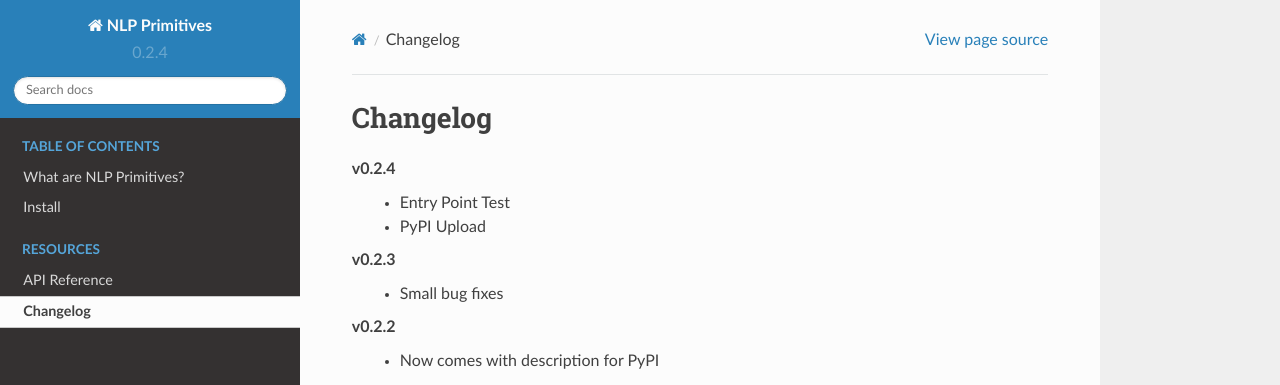
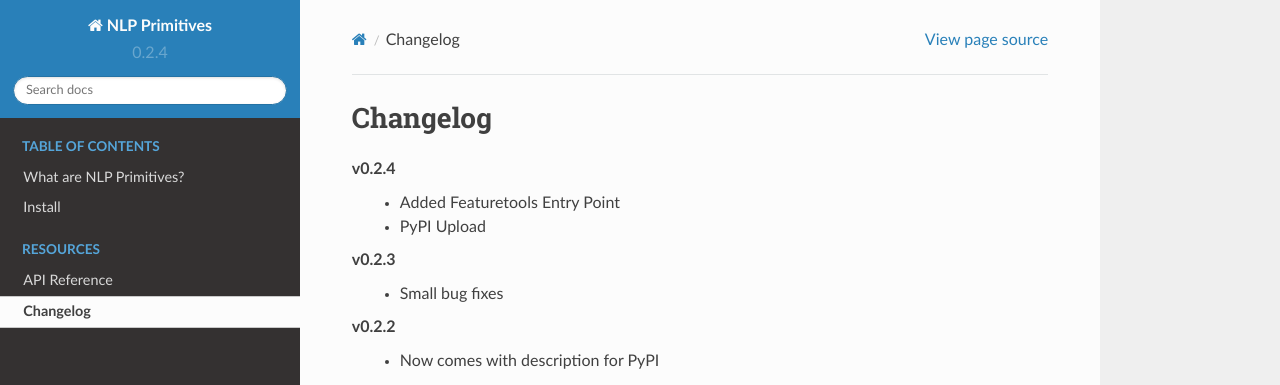
Before and after one commit to alteryx/nlp_primitives, a Sphinx documentation site: the page built from docs/source/changelog.rst, in a window 1280 px wide. Shown: the top 385 px of the page. Built offline with Sphinx 7.4.7 and the Read the Docs theme 2.0.0, drawn with Linux system fonts in a browser that asks for light colours.

Commit message:
changelog update

```diff
--- a/docs/source/changelog.rst
+++ b/docs/source/changelog.rst
@@ -3,7 +3,7 @@ Changelog
 =========
 
 **v0.2.4**
-    * Entry Point Test
+    * Added Featuretools Entry Point
     * PyPI Upload
 
 **v0.2.3**
```
